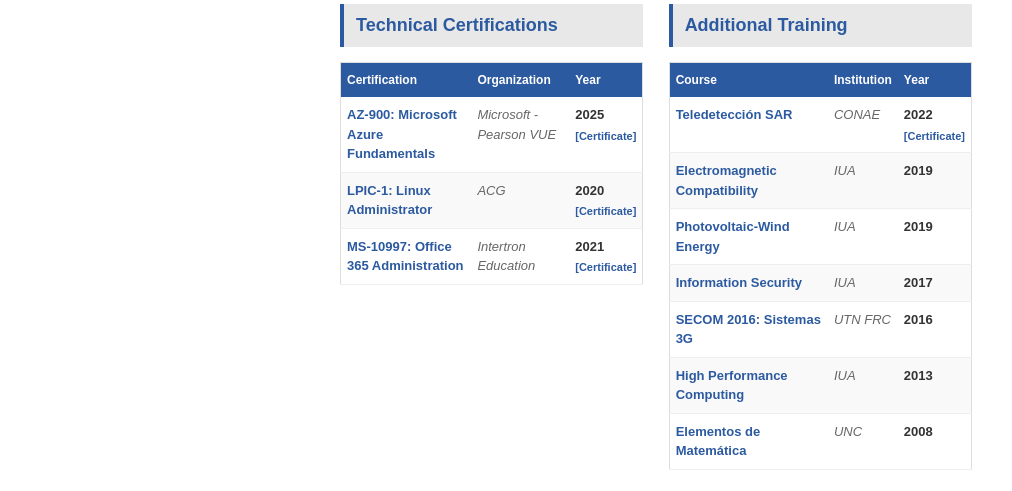
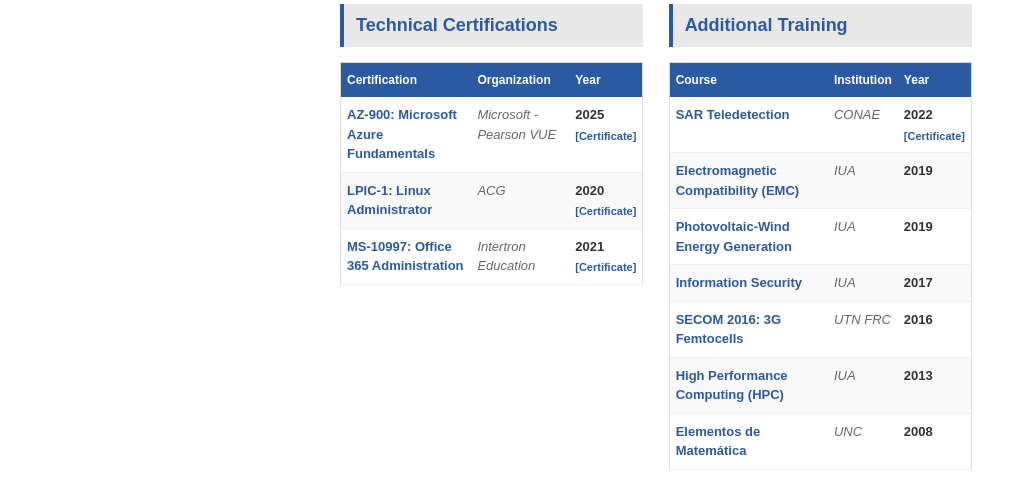
Before and after one commit to fipharraguerre/cv-homepage, a Jekyll site: the page built from index_en.md, in a window 1280 px wide. Shown: the part 1318-1809 px from the top of the page, without its empty margins (128-1140 px from the left). Built offline with Jekyll 4.4.1, drawn with Linux system fonts in a browser that asks for light colours.

Commit message:
ed fixes

```diff
--- a/_includes/education_parser.html
+++ b/_includes/education_parser.html
@@ -104,7 +104,7 @@
                 </thead>
                 <tbody>
                     <tr>
-                        <td class="cert-name">Teledetección SAR</td>
+                        <td class="cert-name">SAR Teledetection</td>
                         <td class="cert-org">CONAE</td>
                         <td class="cert-year">2022
                             <div class="cert-link">
@@ -121,7 +121,7 @@
                             {% if page.lang == "es" %}
                                 Compatibilidad Electromagnética
                             {% else %}
-                                Electromagnetic Compatibility
+                                Electromagnetic Compatibility (EMC)
                             {% endif %}
                         </td>
                         <td class="cert-org">IUA</td>
@@ -130,9 +130,9 @@
                     <tr>
                         <td class="cert-name">
                             {% if page.lang == "es" %}
-                                Energía Fotovoltaica-Eólica
+                                Generación de energía Fotovoltaica-Eólica
                             {% else %}
-                                Photovoltaic-Wind Energy
+                                Photovoltaic-Wind Energy Generation
                             {% endif %}
                         </td>
                         <td class="cert-org">IUA</td>
@@ -150,7 +150,7 @@
                         <td class="cert-year">2017</td>
                     </tr>
                     <tr>
-                        <td class="cert-name">SECOM 2016: Sistemas 3G</td>
+                        <td class="cert-name">SECOM 2016: 3G Femtocells</td>
                         <td class="cert-org">UTN FRC</td>
                         <td class="cert-year">2016</td>
                     </tr>
@@ -159,7 +159,7 @@
                             {% if page.lang == "es" %}
                                 Cómputo de Altas Prestaciones
                             {% else %}
-                                High Performance Computing
+                                High Performance Computing (HPC)
                             {% endif %}
                         </td>
                         <td class="cert-org">IUA</td>
```
